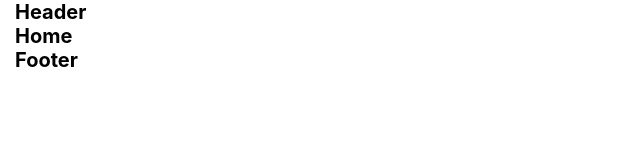
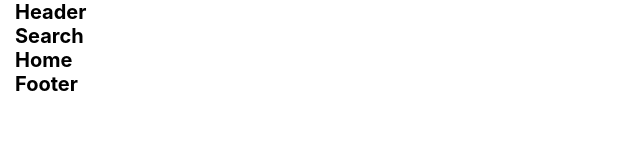
Before and after one commit to Radgus/cellphonestore, a React (Create React App) app: page / in a window 1280 px wide. Shown: the top 160 px of the page, without its empty margins (0-640 px from the left). Built offline with nearby package versions, Linux system fonts and the light colour scheme.

Commit message:
basic scaffolding with search

```diff
--- a/src/components/Layout/index.jsx
+++ b/src/components/Layout/index.jsx
@@ -1,10 +1,12 @@
-import Header from "../Header";
-import Footer from "../Footer";
+import Header from '../Header';
+import Footer from '../Footer';
+import Search from '../Search';
 import PropTypes from 'prop-types';
 
 const Layout = ({ children }) => (
   <>
     <Header/>
+    <Search/>
     { children }
     <Footer/>
   </>
--- /dev/null
+++ b/src/components/Search/index.jsx
@@ -0,0 +1,11 @@
+import React from "react";
+
+
+const Search = () => {
+
+  return (
+    <h1>Search</h1>
+  )
+}
+
+export default Search;
```
